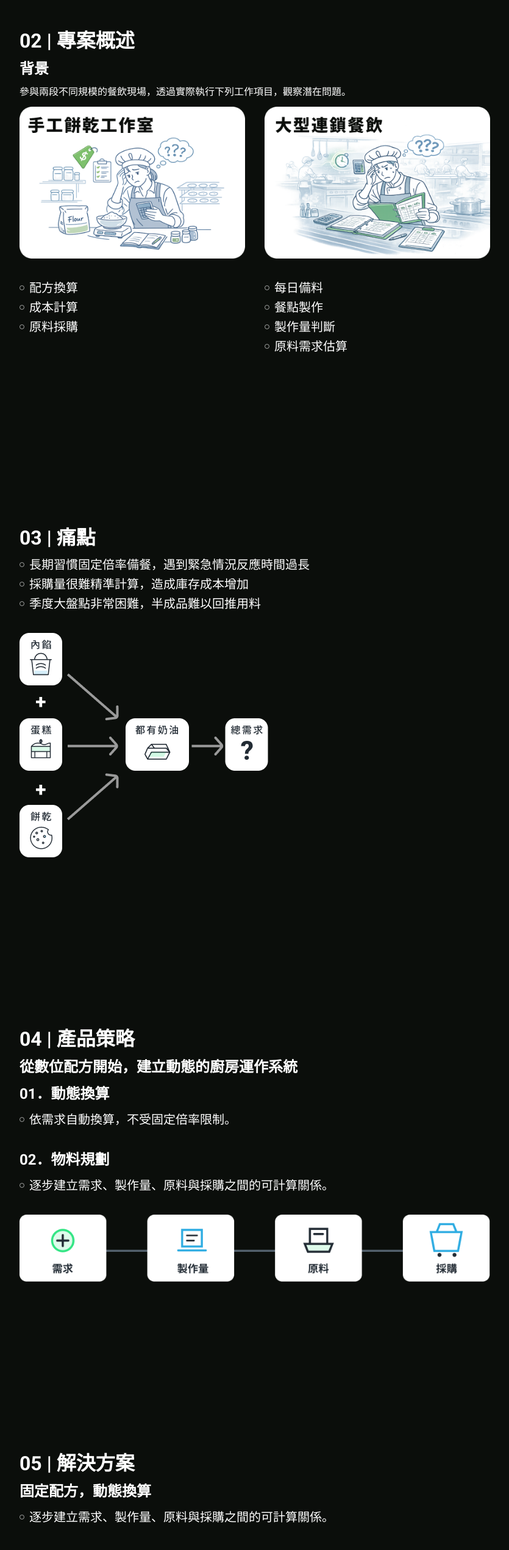
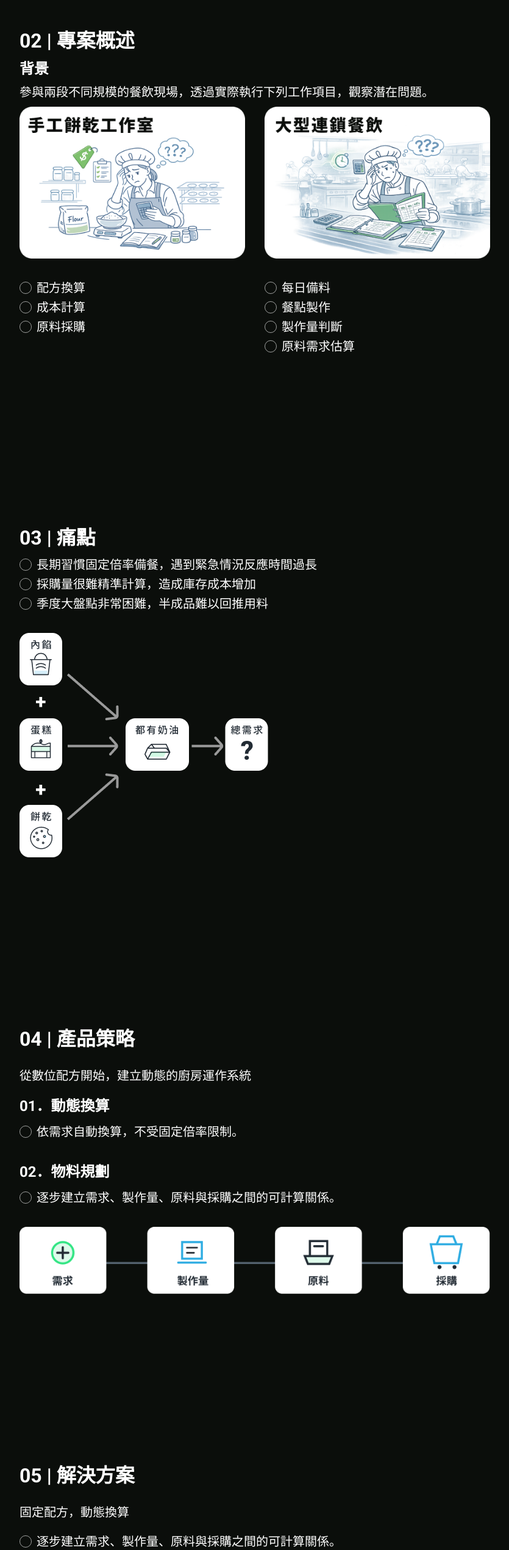
Before and after one commit to herbtea211/20260730-portfolio, a Next.js app: page /works/recipe in a window 1280 px wide. Shown: the part 1820-4362 px from the top of the page at 61% size, without its empty margins (222-1057 px from the left). Built offline with nearby package versions, Linux system fonts and the light colour scheme.

Commit message:
fix: align work list bullet

```diff
--- a/src/app/works/recipe/page.tsx
+++ b/src/app/works/recipe/page.tsx
@@ -66,8 +66,7 @@ export default function Page() {
       <section className="col-start-2 col-span-6 pt-10 pb-20 md:pt-10 md:pb-50">
         <WorkSectionTitle>02 | 專案概述</WorkSectionTitle>
         <WorkSectionHeading>背景</WorkSectionHeading>
-
-        <p className="pb-3">
+        <p className="pb-3 text-content leading-content tracking-content md:text-subContent">
           參與兩段不同規模的餐飲現場，透過實際執行下列工作項目，觀察潛在問題。
         </p>
         <div className="grid grid-cols-2 gap-8">
@@ -79,17 +78,17 @@ export default function Page() {
             <div className="mt-8">
               <ul>
                   <li
-                      className="flex items-center gap-2 font-weight-Medium text-subContent leading-subContent tracking-subContent"
+                      className="flex items-start gap-2 font-weight-Medium text-subContent leading-subContent tracking-subContent"
                   >
                       <Bullet />配方換算
                   </li>
                   <li
-                      className="flex items-center gap-2 font-weight-Medium text-subContent leading-subContent tracking-subContent"
+                      className="flex items-start gap-2 font-weight-Medium text-subContent leading-subContent tracking-subContent"
                   >
                       <Bullet />成本計算
                   </li>
                   <li
-                      className="flex items-center gap-2 font-weight-Medium text-subContent leading-subContent tracking-subContent"
+                      className="flex items-start gap-2 font-weight-Medium text-subContent leading-subContent tracking-subContent"
                   >
                       <Bullet />原料採購
                   </li>
@@ -104,22 +103,22 @@ export default function Page() {
             <div className="mt-8">
               <ul>
                   <li
-                      className="flex items-center gap-2 font-weight-Medium text-subContent leading-subContent tracking-subContent"
+                      className="flex items-start gap-2 font-weight-Medium text-subContent leading-subContent tracking-subContent"
                   >
                       <Bullet />每日備料
                   </li>
                   <li
-                      className="flex items-center gap-2 font-weight-Medium text-subContent leading-subContent tracking-subContent"
+                      className="flex items-start gap-2 font-weight-Medium text-subContent leading-subContent tracking-subContent"
                   >
                       <Bullet />餐點製作
                   </li>
                   <li
-                      className="flex items-center gap-2 font-weight-Medium text-subContent leading-subContent tracking-subContent"
+                      className="flex items-start gap-2 font-weight-Medium text-subContent leading-subContent tracking-subContent"
                   >
                       <Bullet />製作量判斷
                   </li>
                   <li
-                      className="flex items-center gap-2 font-weight-Medium text-subContent leading-subContent tracking-subContent"
+                      className="flex items-start gap-2 font-weight-Medium text-subContent leading-subContent tracking-subContent"
                   >
                       <Bullet />原料需求估算
                   </li>
@@ -132,17 +131,17 @@ export default function Page() {
         <WorkSectionTitle>03 | 痛點</WorkSectionTitle>
         <ul className="pb-8">
           <li
-            className="flex items-center gap-2 font-weight-Medium text-subContent leading-subContent tracking-subContent"
+            className="flex items-start gap-2 font-weight-Medium text-subContent leading-subContent tracking-subContent"
           >
             <Bullet />長期習慣固定倍率備餐，遇到緊急情況反應時間過長
           </li>
           <li
-            className="flex items-center gap-2 font-weight-Medium text-subContent leading-subContent tracking-subContent"
+            className="flex items-start gap-2 font-weight-Medium text-subContent leading-subContent tracking-subContent"
           >
             <Bullet />採購量很難精準計算，造成庫存成本增加
           </li>
           <li
-            className="flex items-center gap-2 font-weight-Medium text-subContent leading-subContent tracking-subContent"
+            className="flex items-start gap-2 font-weight-Medium text-subContent leading-subContent tracking-subContent"
           >
             <Bullet />季度大盤點非常困難，半成品難以回推用料
           </li>
@@ -155,14 +154,14 @@ export default function Page() {
       <section className="col-start-2 col-span-6 pt-10 pb-20 md:pt-10 md:pb-50">
         <WorkSectionTitle>04 | 產品策略</WorkSectionTitle>
 
-        <WorkSectionHeading>
+        <p className="py-5 text-content leading-content tracking-content md:text-subContent">
           從數位配方開始，建立動態的廚房運作系統
-        </WorkSectionHeading>
+        </p>
 
         <WorkSectionHeading>01．動態換算</WorkSectionHeading>
         <ul className="pb-8">
           <li
-            className="flex items-center gap-2 font-weight-Medium text-subContent leading-subContent tracking-subContent"
+            className="flex items-start gap-2 font-weight-Medium text-subContent leading-subContent tracking-subContent"
           >
             <Bullet />依需求自動換算，不受固定倍率限制。
           </li>
@@ -170,7 +169,7 @@ export default function Page() {
         <WorkSectionHeading>02．物料規劃</WorkSectionHeading>
         <ul className="pb-8">
           <li
-            className="flex items-center gap-2 font-weight-Medium text-subContent leading-subContent tracking-subContent"
+            className="flex items-start gap-2 font-weight-Medium text-subContent leading-subContent tracking-subContent"
           >
             <Bullet />逐步建立需求、製作量、原料與採購之間的可計算關係。
           </li>
@@ -183,11 +182,13 @@ export default function Page() {
       <section className="col-start-2 col-span-6 pt-10 pb-20 md:pt-10 md:pb-50">
         <WorkSectionTitle>05 | 解決方案</WorkSectionTitle>
 
-        <WorkSectionHeading> 固定配方，動態換算</WorkSectionHeading>
+        <p className="py-5 text-content leading-content tracking-content md:text-subContent">
+          固定配方，動態換算
+        </p>
 
         <ul className="pb-10">
           <li
-            className="flex items-center gap-2 font-weight-Medium text-subContent leading-subContent tracking-subContent"
+            className="flex items-start gap-2 font-weight-Medium text-subContent leading-subContent tracking-subContent"
           >
             <Bullet />逐步建立需求、製作量、原料與採購之間的可計算關係。
           </li>
@@ -210,7 +211,7 @@ export default function Page() {
 
         <ul className="pb-10">
           <li
-            className="flex items-center gap-2 font-weight-Medium text-subContent leading-subContent tracking-subContent"
+            className="flex items-start gap-2 font-weight-Medium text-subContent leading-subContent tracking-subContent"
           >
             <Bullet />照清單採購最精簡物料
           </li>
@@ -241,12 +242,12 @@ export default function Page() {
       <section className="col-start-2 col-span-6 pt-10 pb-20 md:pt-10 md:pb-50">
         <WorkSectionTitle>06 | 關鍵學習</WorkSectionTitle>
 
-        <p className="text-textPrimaryColor pb-10">從 0 到 1 打造產品，實際體驗對於挖掘痛點、建立可落地產品非常有幫助。</p>
+        <p className="text-content leading-content tracking-content md:text-subContent text-textPrimaryColor py-10">從 0 到 1 打造產品，實際體驗對於挖掘痛點、建立可落地產品非常有幫助。</p>
 
         <WorkSectionHeading>實際體驗</WorkSectionHeading>
         <ul className="pb-10">
           <li
-            className="flex items-center gap-2 font-weight-Medium text-subContent leading-subContent tracking-subContent"
+            className="flex items-start gap-2 font-weight-Medium text-subContent leading-subContent tracking-subContent"
           >
             <Bullet />表面需求 → 各工作節點觀察
           </li>
@@ -255,7 +256,7 @@ export default function Page() {
         <WorkSectionHeading>挖掘痛點</WorkSectionHeading>
         <ul className="pb-10">
           <li
-            className="flex items-center gap-2 font-weight-Medium text-subContent leading-subContent tracking-subContent"
+            className="flex items-start gap-2 font-weight-Medium text-subContent leading-subContent tracking-subContent"
           >
             <Bullet />洞察問題 → 解決方案 → 單一功能 → 完整系統
           </li>
@@ -264,24 +265,24 @@ export default function Page() {
         <WorkSectionHeading>產品落地</WorkSectionHeading>
         <ul className="pb-10">
           <li
-            className="flex items-center gap-2 font-weight-Medium text-subContent leading-subContent tracking-subContent"
+            className="flex items-start gap-2 font-weight-Medium text-subContent leading-subContent tracking-subContent"
           >
             <Bullet />規劃資訊架構與核心流程
           </li>
           <li
-            className="flex items-center gap-2 font-weight-Medium text-subContent leading-subContent tracking-subContent"
+            className="flex items-start gap-2 font-weight-Medium text-subContent leading-subContent tracking-subContent"
           >
             <Bullet />建立 Design System
           </li>
 
           <li
-            className="flex items-center gap-2 font-weight-Medium text-subContent leading-subContent tracking-subContent"
+            className="flex items-start gap-2 font-weight-Medium text-subContent leading-subContent tracking-subContent"
           >
             <Bullet />完成核心 UX / UI Design
           </li>
 
           <li
-            className="flex items-center gap-2 font-weight-Medium text-subContent leading-subContent tracking-subContent"
+            className="flex items-start gap-2 font-weight-Medium text-subContent leading-subContent tracking-subContent"
           >
             <Bullet />持續規劃後續產品發展
           </li>
--- a/src/components/sections/aboutSectionJourneyStage.tsx
+++ b/src/components/sections/aboutSectionJourneyStage.tsx
@@ -45,7 +45,7 @@ export default function JourneyStage() {
                     {item.learnings.map((learning) => (
                       <li
                         key={learning}
-                        className="flex items-center gap-2 font-weight-Medium text-subContent leading-subContent tracking-subContent"
+                        className="flex items-start gap-2 font-weight-Medium text-subContent leading-subContent tracking-subContent"
                       >
                         <Bullet />
                         {learning}
--- a/src/components/ui/Bullet.tsx
+++ b/src/components/ui/Bullet.tsx
@@ -1,7 +1,7 @@
 export default function Bullet() {
   return (
     <span
-      className="block h-2 w-2 shrink-0 rounded-full border border-white/60"
+      className="mt-2 md:mt-1.5 block h-5 w-5 shrink-0 rounded-full border border-white/60"
       aria-hidden="true"
     />
   );
```
Also changed, not shown: src/app/globals.css (+12 -9 lines), src/app/resume/page.tsx (+16 -16 lines), src/app/works/design-guideline/page.tsx (+4 -4 lines).
